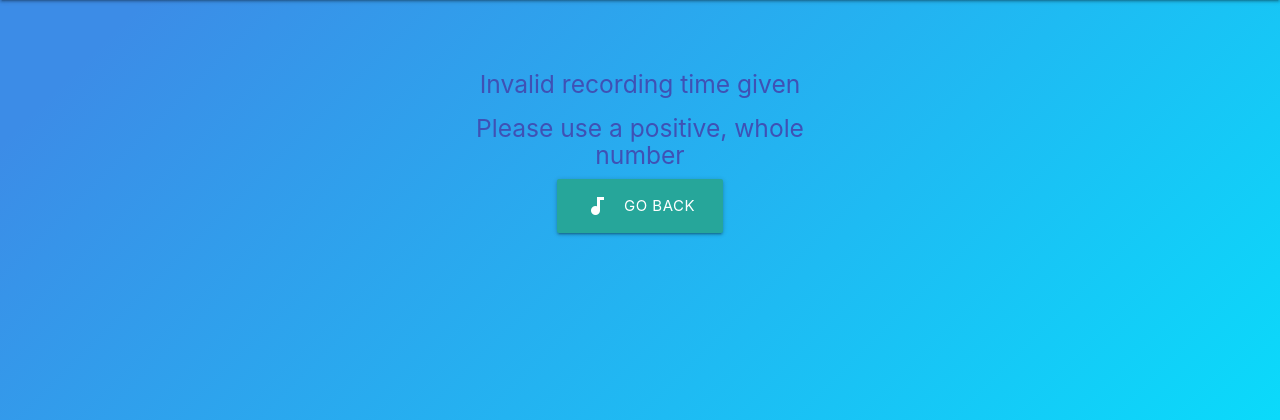
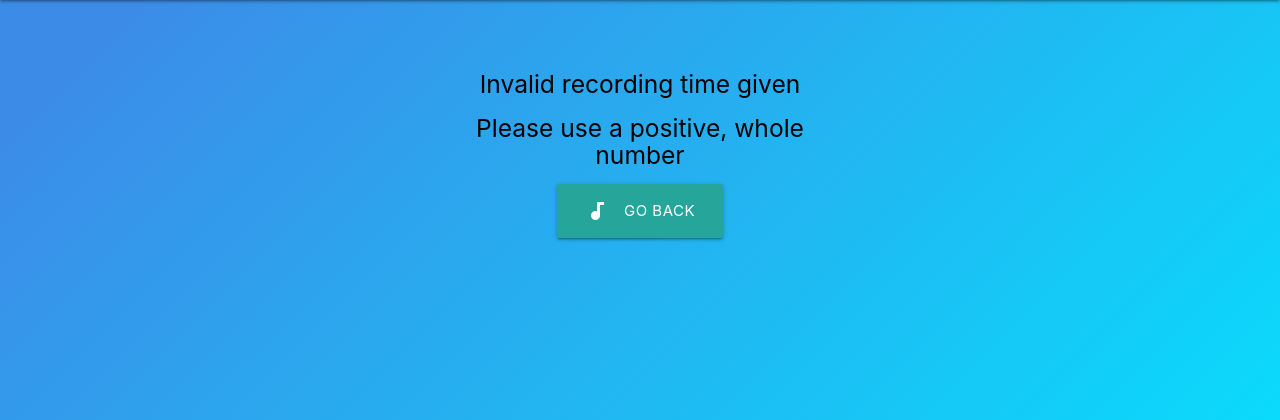
Before and after one commit to Siskat/Hira, a Flask app: template backend/templates/incorrect_time.html in a window 1280 px wide. Shown: the part 64-484 px from the top of the page. Run offline with Flask 2, Linux system fonts and the light colour scheme; the template is opened without the code that fills it, so the values that code supplies are empty; some libraries are stand-ins or nearby versions.

Commit message:
fixing text colours

```diff
--- a/backend/templates/incorrect_time.html
+++ b/backend/templates/incorrect_time.html
@@ -6,9 +6,8 @@
   <div class="row rounded">
     <div class="col s12 l4 offset-l4 center-align give-margin">
 
-      <h5 class="indigo-text">Invalid recording time given</h5>
-      <h5 class="indigo-text">Please use a positive, whole number</h5>
-
+      <h5 class="black-text">Invalid recording time given</h5>
+      <h5 class="black-text">Please use a positive, whole number</h5><p></p>
 
       <div class="row">
         <div class="col s12">
@@ -16,7 +15,6 @@
         </div>
       </div>
 
-
     </div>
   </div>
 </main>
```
